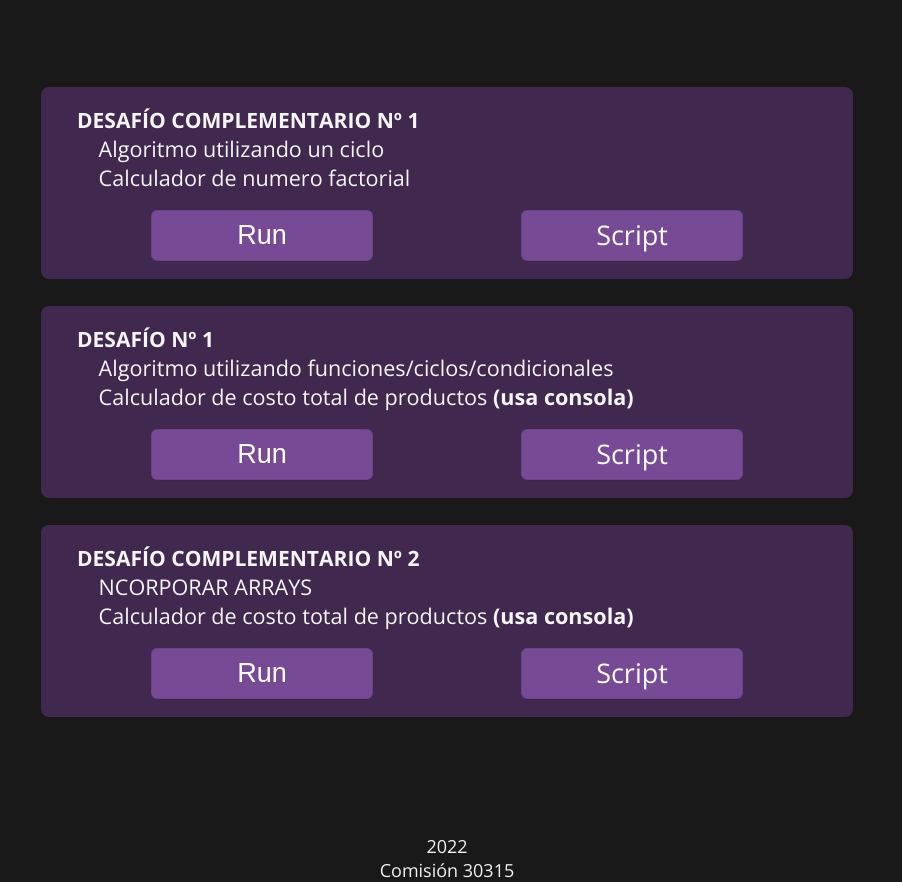
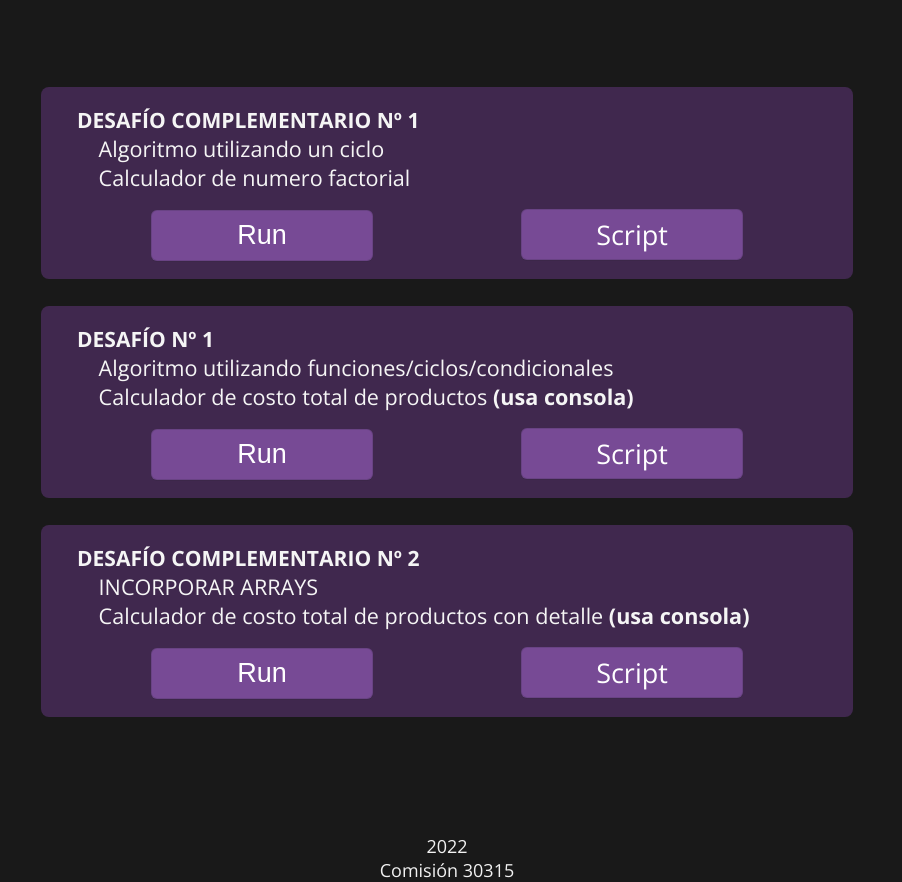
Before and after one commit to ariaspabloi/desafiosJSCH, a plain HTML site: page index.html in a window 1280 px wide. Shown: the part 201-1083 px from the top of the page, without its empty margins (193-1095 px from the left). Drawn offline with nearby package versions, Linux system fonts and the light colour scheme.

Commit message:
Complementario 2

```diff
--- a/index.html
+++ b/index.html
@@ -38,9 +38,7 @@
                 <p class="challenges__description">Calculador de numero factorial</p>
                 <div class="challenges__buttons">
                     <button class="challenges__button challenges__button--run" onclick="factorial()"><span>Run</span></button>
-                    <div class="challenges__button challenges__button--source">
-                        <a class="challenges__source-link" href="https://github.com/MrBlo/desafiosJSCH/blob/main/js/1c.js"><span>Script</span></a>
-                    </div>
+                    <a class="challenges__button challenges__button--source challenges__source-link" href="https://github.com/MrBlo/desafiosJSCH/blob/main/js/1c.js"><span>Script</span></a>
                 </div>
             </article>
 
@@ -50,21 +48,17 @@
                 <p class="challenges__description">Calculador de costo total de productos <b>(usa consola)</b></p>
                 <div class="challenges__buttons">
                     <button class="challenges__button challenges__button--run" onclick="main1d()"><span>Run</span></button>
-                    <div class="challenges__button challenges__button--source">
-                        <a class="challenges__source-link" href="https://github.com/MrBlo/desafiosJSCH/blob/main/js/1d.js"><span>Script</span></a>
-                    </div>
+                    <a class="challenges__button challenges__button--source challenges__source-link" href="https://github.com/MrBlo/desafiosJSCH/blob/main/js/1d.js"><span>Script</span></a>
                 </div>
             </article>
 
             <article class="challenges__new">
                 <h3 class="challenges__title">DESAFÍO COMPLEMENTARIO Nº 2</h3>
-                <p class="challenges__description">NCORPORAR ARRAYS</p>
-                <p class="challenges__description">Calculador de costo total de productos <b>(usa consola)</b></p>
+                <p class="challenges__description">INCORPORAR ARRAYS</p>
+                <p class="challenges__description">Calculador de costo total de productos con detalle <b>(usa consola)</b></p>
                 <div class="challenges__buttons">
                     <button class="challenges__button challenges__button--run" onclick="main2c()"><span>Run</span></button>
-                    <div class="challenges__button challenges__button--source">
-                        <a class="challenges__source-link" href="https://github.com/MrBlo/desafiosJSCH/blob/main/js/2c.js"><span>Script</span></a>
-                    </div>
+                    <a class="challenges__button challenges__button--source challenges__source-link" href="https://github.com/MrBlo/desafiosJSCH/blob/main/js/2c.js"><span>Script</span></a>
                 </div>
             </article>
         </section>
```
